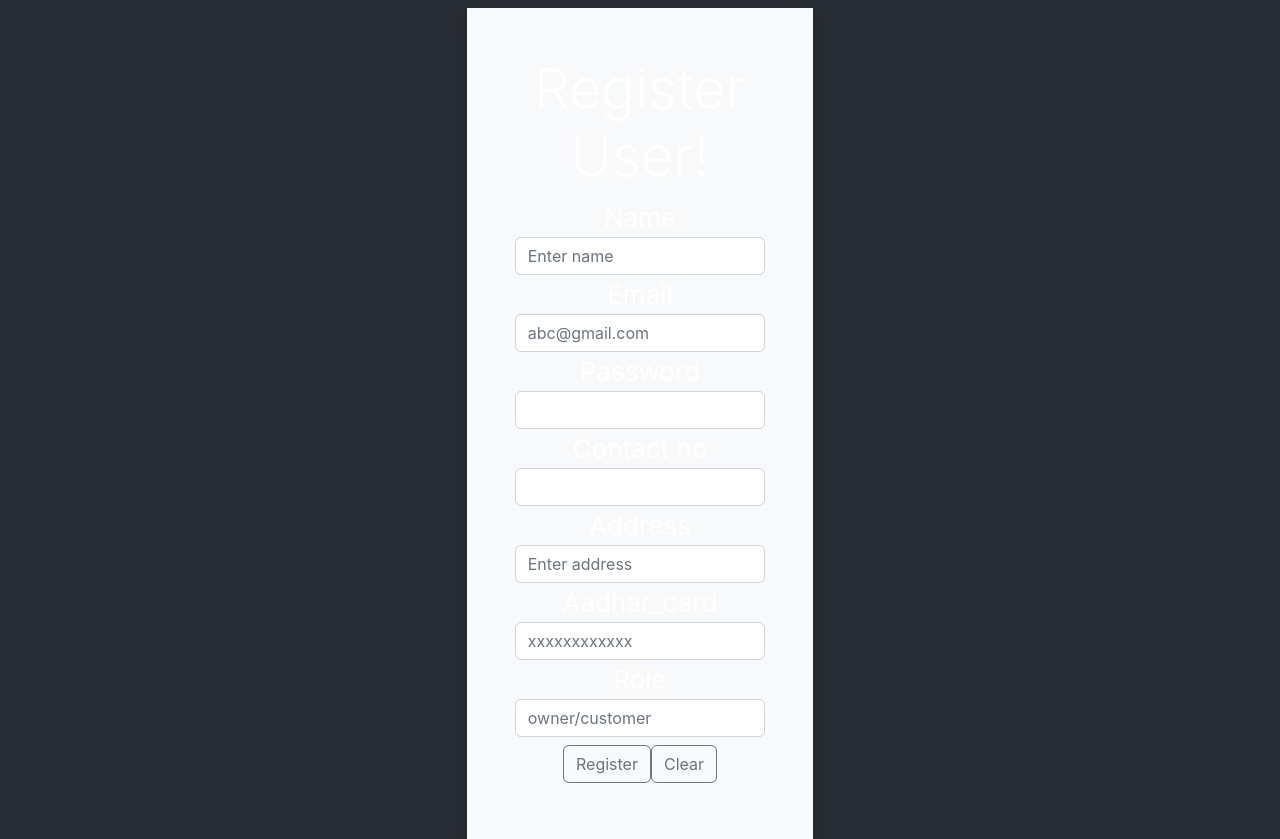
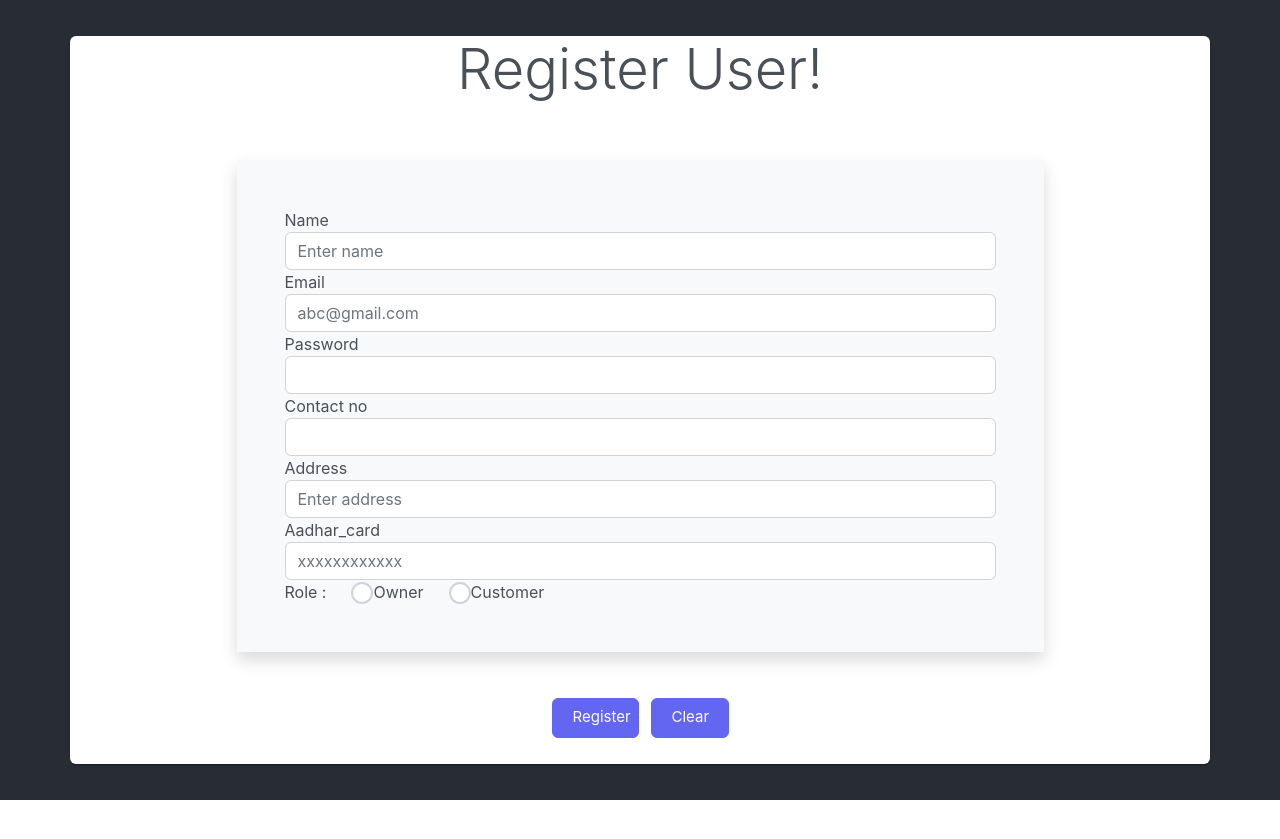
Before and after one commit to OmkarSantoshChavan/cdac-project, a React (Create React App) app in the folder Frontend/travelbuddy/: page /registeruser in a window 1280 px wide. After the commit the page ends 800 px from the top, so only its background shows below. Built offline with nearby package versions, Linux system fonts and the light colour scheme; the HTML template or start-up script is replaced by a standard one.

Commit message:
primer-react-new-ui

```diff
--- a/Frontend/travelbuddy/src/App.js
+++ b/Frontend/travelbuddy/src/App.js
@@ -5,23 +5,27 @@ import 'primereact/resources/primereact.css';
 //import 'primeflex/primeflex.css';
 import LoginPage from './component/Login';
 import Registeruser from './component/Registeruser';
-import { BrowserRouter as Router, Routes, Route, Link } from "react-router-dom";
+import { BrowserRouter as Router, Routes, Route, Link, BrowserRouter } from "react-router-dom";
 import Homepage from './component/Homepage';
+import Customer from './component/Role/Customer';
+import Owner from './component/Role/Owner';
 
 function App() {
   return (
     <div className="App">
-     <header className="App-header">
+      <header className="App-header">
+        <BrowserRouter>
+          <Routes>
+            <Route path="/" element={<Homepage />} />
+            <Route path="/login" element={<LoginPage />} />
+            <Route path="/registeruser" element={<Registeruser />} />
+            <Route path="/customer" element={<Customer />} />
+            <Route path="/owner" element={<Owner />} />
 
-        <Router>
-        <Routes>
-        <Route path="/" element={<Homepage/>} />
-        <Route path="/login" element={<LoginPage />} />
-          <Route path="/Registeruser" element={<Registeruser />} />
+          </Routes>
 
-        </Routes>
 
-      </Router>
+        </BrowserRouter>
 
       </header>
     </div>
--- a/Frontend/travelbuddy/src/component/Homepage.js
+++ b/Frontend/travelbuddy/src/component/Homepage.js
@@ -1,22 +1,93 @@
 import React from "react";
 import { Button } from 'primereact/button';
-import { Link, unstable_HistoryRouter } from "react-router-dom";
-import { useHistory } from 'react-router-dom'
+import { useNavigate } from 'react-router-dom';
+import { Carousel } from 'primereact/carousel';
 
-function Homepage(){
 
-    const handleLogin=()=>{
-        useHistory
+const responsiveOptions = [
+    {
+        breakpoint: '1024px',
+        numVisible: 3,
+        numScroll: 3
+    },
+    {
+        breakpoint: '600px',
+        numVisible: 2,
+        numScroll: 2
+    },
+    {
+        breakpoint: '480px',
+        numVisible: 1,
+        numScroll: 1
+    }
+];
+function Homepage(props) {
+
+    let {list} = props;
+
+    const navigate = useNavigate();
+
+    const handleLogin = () => {
+        navigate(`/login`);
     }
 
-    return <><div>
-        <h1>Welcome to Homepage</h1>
-    </div>
-    <div>
-    {/* <Link to="/login"><Button label="Login" /></Link> */}
-    <Button label="Login" onClick={handleLogin}/>
-    <Button label="Register" />
-    </div>
+    const handleRegister = () => {
+        navigate(`/registeruser`);
+    }
+
+
+    const productTemplate = (product) => { debugger
+        return (
+            <div className="product-item">
+                <div className="product-item-content">
+                    <div className="mb-3">
+                        <img src={`images/product/${product.image}`} onError={(e) => e.target.src='https://www.primefaces.org/wp-content/uploads/2020/05/placeholder.png'} alt={product.name} className="product-image" />
+                    </div>
+                    <div>
+                        <h4 className="mb-1">{product.name}</h4>
+                        <h6 className="mt-0 mb-3">${product.price}</h6>
+                        <span className={`product-badge status-${product.inventoryStatus.toLowerCase()}`}>{product.inventoryStatus}</span>
+                        <div className="car-buttons mt-5">
+                            <Button icon="pi pi-search" className="p-button p-button-rounded mr-2" />
+                            <Button icon="pi pi-star-fill" className="p-button-success p-button-rounded mr-2" />
+                            <Button icon="pi pi-cog" className="p-button-help p-button-rounded" />
+                        </div>
+                    </div>
+                </div>
+            </div>
+        );
+    }
+
+    return <>
+        <div>
+            <h1>Welcome to Homepage</h1>
+        </div>
+        <div>
+            <div className="card">
+                <Carousel value={list} numVisible={3} numScroll={1} responsiveOptions={responsiveOptions} className="custom-carousel" circular
+                    autoplayInterval={3000} itemTemplate={productTemplate} header={<h5>Circular, AutoPlay, 3 Items per Page and Scroll by 1</h5>} />
+            </div>
+            {/* <Link to="/login"><Button label="Login" /></Link> */}
+            <Button label="Login" onClick={handleLogin} />
+            <Button label="Register" onClick={handleRegister} />
+        </div>
     </>
 }
+
+Homepage.defaultProps = {
+        list: [
+            { "id": "1000", "code": "f230fh0g3", "name": "Bamboo Watch", "description": "Product Description", "image": "bamboo-watch.jpg", "price": 65, "category": "Accessories", "quantity": 24, "inventoryStatus": "INSTOCK", "rating": 5 },
+            { "id": "1001", "code": "nvklal433", "name": "Black Watch", "description": "Product Description", "image": "black-watch.jpg", "price": 72, "category": "Accessories", "quantity": 61, "inventoryStatus": "INSTOCK", "rating": 4 },
+            { "id": "1002", "code": "zz21cz3c1", "name": "Blue Band", "description": "Product Description", "image": "blue-band.jpg", "price": 79, "category": "Fitness", "quantity": 2, "inventoryStatus": "LOWSTOCK", "rating": 3 },
+            { "id": "1003", "code": "244wgerg2", "name": "Blue T-Shirt", "description": "Product Description", "image": "blue-t-shirt.jpg", "price": 29, "category": "Clothing", "quantity": 25, "inventoryStatus": "INSTOCK", "rating": 5 },
+            { "id": "1004", "code": "h456wer53", "name": "Bracelet", "description": "Product Description", "image": "bracelet.jpg", "price": 15, "category": "Accessories", "quantity": 73, "inventoryStatus": "INSTOCK", "rating": 4 },
+            { "id": "1005", "code": "av2231fwg", "name": "Brown Purse", "description": "Product Description", "image": "brown-purse.jpg", "price": 120, "category": "Accessories", "quantity": 0, "inventoryStatus": "OUTOFSTOCK", "rating": 4 },
+            { "id": "1006", "code": "bib36pfvm", "name": "Chakra Bracelet", "description": "Product Description", "image": "chakra-bracelet.jpg", "price": 32, "category": "Accessories", "quantity": 5, "inventoryStatus": "LOWSTOCK", "rating": 3 },
+            { "id": "1007", "code": "mbvjkgip5", "name": "Galaxy Earrings", "description": "Product Description", "image": "galaxy-earrings.jpg", "price": 34, "category": "Accessories", "quantity": 23, "inventoryStatus": "INSTOCK", "rating": 5 },
+            { "id": "1008", "code": "vbb124btr", "name": "Game Controller", "description": "Product Description", "image": "game-controller.jpg", "price": 99, "category": "Electronics", "quantity": 2, "inventoryStatus": "LOWSTOCK", "rating": 4 },
+            { "id": "1009", "code": "cm230f032", "name": "Gaming Set", "description": "Product Description", "image": "gaming-set.jpg", "price": 299, "category": "Electronics", "quantity": 63, "inventoryStatus": "INSTOCK", "rating": 3 }
+        ]
+
+};
+
 export default Homepage;
--- a/Frontend/travelbuddy/src/component/Login.js
+++ b/Frontend/travelbuddy/src/component/Login.js
@@ -1,24 +1,23 @@
 import React, { useState } from 'react'
 import axios from 'axios';
-import { Link } from "react-router-dom";
-import Registeruser from './Registeruser';
+import { Card } from 'primereact/card';
 import { useNavigate } from "react-router-dom";
+import { Button } from 'primereact/button';
 
 function LoginPage() {
     const [customer, setCustomer] = useState({
 
         email: '',
-        password:''
+        password: ''
     });
 
     const navigate = useNavigate();
 
 
-
     const onInputChange = e => {
         setCustomer({ ...customer, [e.target.name]: e.target.value })
     }
-    const { email,password } = customer;
+    const { email, password } = customer;
 
 
 
@@ -26,6 +25,7 @@ function LoginPage() {
         e.preventDefault();
         addDataToServer(customer)
     }
+
     const addDataToServer = (data) => {
         axios.post("http://localhost:8080/login", data).then(
             (response) => {
@@ -37,37 +37,47 @@ function LoginPage() {
             }
         );
     }
+
+    const containerStyle = {
+        textAlign: 'justify',
+    }
+
+
+    const footer = (<div className="container text-center">
+        <Button type="submit" className='login-button'>Login</Button>
+
+        <Button type="button" className="register-button" onClick={() => { navigate("/Registeruser"); }}> Register</Button>
+
+
+    </div>)
+
+
+    const header = (<h1 class="display-4 text-center">Login Page</h1>);
+
     return (
-        <div>
+        <Card header={header} footer={footer}>
             <div className="container">
                 <div className="w-75 mx-auto shadow p-5 mt-2 bg-light">
                     <div class="jumbotron">
-                        <h1 class="display-4 text-center">Login Page</h1>
-                        <div>
+                        <div style={containerStyle}>
                             <form onSubmit={e => FormHandle(e)}>
 
-                                <div class="form-group">
-                                    <label for="exampleInputemail">Email</label>
-                                    <input type="text" class="form-control" name="email"  placeholder="Enter Here" value={email} onChange={(e) => onInputChange(e)} />
+                                <div class="form-group" style={{ margin: '10px' }}>
+                                    <label for="exampleInputemail" style={{ margin: '29px' }}>Email</label>
+                                    <input type="text" class="form-control" name="email" placeholder="email Here" value={email} onChange={(e) => onInputChange(e)} />
                                 </div>
 
-                                <div class="form-group">
-                                    <label for="exampleInputPassword1">Password</label>
-                                    <input type="password" class="form-control" name="password"  placeholder="Enter Here" value={password} onChange={(e) => onInputChange(e)} />
+                                <div class="form-group" style={{ margin: '10px' }}>
+                                    <label for="exampleInputPassword1" style={{ margin: '15px' }}>Password</label>
+                                    <input type="password" class="form-control" name="password" placeholder="Enter Here" value={password} onChange={(e) => onInputChange(e)} />
                                 </div>
-                                <div className="container text-center">
-                                    <button type="submit" class="btn btn-outline-secondary my-2 text-center mr-2">Login</button>
 
-                                    <button type="button" className="btn btn-primary" onClick={() => {navigate("/Registeruser");}}> Register</button>
-
-
-                                </div>
                             </form>
                         </div>
                     </div>
                 </div>
             </div>
-        </div>
+        </Card>
     )
 }
 export default LoginPage;
--- a/Frontend/travelbuddy/src/component/Registeruser.js
+++ b/Frontend/travelbuddy/src/component/Registeruser.js
@@ -1,28 +1,42 @@
 import React, { useState } from 'react'
+import { RadioButton } from 'primereact/radiobutton';
 import axios from 'axios';
+import './Style.css';
+import { Card } from 'primereact/card';
+import {Button} from 'primereact/button';
+import { useNavigate } from "react-router-dom";
 
 function Registeruser() {
     const [user, setUser] = useState({
-
         name: '',
         email: '',
-        password:'',
-        contact_no:'',
+        password: '',
+        contact_no: '',
         address: '',
-        aadhar_card:'',
-        role:''
+        aadhar_card: '',
+        role: ''
     });
 
-    const onInputChange = e => {
+    const navigate = useNavigate();
+
+    const [roleName, setRoleName] = useState('');
+
+
+    const handleRadioChange = (e) => {
+        setRoleName(e.value);
+    }
+
+    const onInputChange = (e) => {
         setUser({ ...user, [e.target.name]: e.target.value })
     }
-    const { name, email,password,contact_no, address,aadhar_card,role } = user;
+    const { name, email, password, contact_no, address, aadhar_card, role } = user;
 
     const FormHandle = e => {
         e.preventDefault();
         console.log(JSON.stringify(user))
         addDataToServer(user)
     }
+
     const addDataToServer = (data) => {
         axios.post("http://localhost:8080/registeruser", data).then(
             (response) => {
@@ -34,64 +48,84 @@ function Registeruser() {
             }
         );
     }
+
+
+    const header = (<h1 class="display-4 text-center">Register User!</h1>);
+
+    const footer = (<div className="container text-center">
+        <Button type="submit" className='register-button'>Register</Button>
+
+        <Button type="button" className="clear-button" onClick={() => { navigate("/Registeruser"); }}> Clear</Button>
+
+    </div>)
+
     return (
-        <div>
-            <div className="container">
+
+        <Card className="container" header={header}  footer={footer}>
             <div className="w-75 mx-auto shadow p-5 mt-2 bg-light">
                 <div class="jumbotron">
-                        <h1 class="display-4 text-center">Register User!</h1>
                     <div>
-                            <form onSubmit={e => FormHandle(e)}>
+                        <form onSubmit={e => FormHandle(e)}  style={{textAlign: 'justify'}}>
 
                             <div class="form-group">
                                 <label for="name"> Name</label>
-                                    <input type="text" class="form-control" name="name"  placeholder="Enter name" value={name} onChange={(e) => onInputChange(e)} />
+                                <input type="text" class="form-control" name="name" placeholder="Enter name" value={name} onChange={(e) => onInputChange(e)} />
                             </div>
 
                             <div class="form-group">
                                 <label for="email">Email</label>
-                                    <input type="email" class="form-control" name="email"  placeholder="abc@gmail.com" value={email} onChange={(e) => onInputChange(e)} />
+                                <input type="email" class="form-control" name="email" placeholder="abc@gmail.com" value={email} onChange={(e) => onInputChange(e)} />
                             </div>
 
                             <div class="form-group">
                                 <label for="Password">Password</label>
-                                    <input type="password" class="form-control" name="password"  placeholder=" " value={password} onChange={(e) => onInputChange(e)} />
+                                <input type="password" class="form-control" name="password" placeholder=" " value={password} onChange={(e) => onInputChange(e)} />
                             </div>
 
                             <div class="form-group">
                                 <label for="contact_no">Contact no</label>
-                                    <input type="text" class="form-control" name="contact_no"  placeholder=" " value={contact_no} onChange={(e) => onInputChange(e)} />
+                                <input type="text" class="form-control" name="contact_no" placeholder=" " value={contact_no} onChange={(e) => onInputChange(e)} />
                             </div>
 
                             <div class="form-group">
                                 <label for="address">Address</label>
-                                    <input type="text" class="form-control" name="address"  placeholder="Enter address" value={address} onChange={(e) => onInputChange(e)} />
+                                <input type="text" class="form-control" name="address" placeholder="Enter address" value={address} onChange={(e) => onInputChange(e)} />
                             </div>
 
                             <div class="form-group">
                                 <label for="aadhar_card">Aadhar_card</label>
-                                    <input type="text" class="form-control" name="aadhar_card"  placeholder="xxxxxxxxxxxx" value={aadhar_card} onChange={(e) => onInputChange(e)} />
+                                <input type="text" class="form-control" name="aadhar_card" placeholder="xxxxxxxxxxxx" value={aadhar_card} onChange={(e) => onInputChange(e)} />
                             </div>
 
-                                <div class="form-group">
-                                    <label for="role">Role</label>
-                                    <input type="text" class="form-control" name="role"  placeholder="owner/customer" value={role} onChange={(e) => onInputChange(e)} />
+                            <div class="form-group role-input-box">
+                                <label htmlFor="role">Role :</label>
+                                <div className="field-radiobutton">
+                                    <RadioButton
+                                        inputId="role1"
+                                        name="owner"
+                                        value="Owner"
+                                        onChange={(e) => { handleRadioChange(e) }}
+                                        checked={roleName === 'Owner'}
+                                    />
+                                    <label htmlFor="role1">Owner</label>
+                                </div>
+                                <div className="field-radiobutton">
+                                    <RadioButton
+                                        inputId="role2"
+                                        name="customer"
+                                        value="customer"
+                                        onChange={(e) => { handleRadioChange(e) }}
+                                        checked={roleName === 'Customer'}
+                                    />
+                                    <label htmlFor="role2">Customer</label>
+                                </div>
                             </div>
 
-
-                                <div className="container text-center">
-                                    <button type="submit" class="btn btn-outline-secondary my-2 text-center mr-2">Register</button>
-
-                               <button type="clear" class="btn btn-outline-secondary my-2 text-center mr-2">Clear<a href="/Registeruser.js"></a></button>
-
-
-                                </div>
                         </form>
                     </div>
                 </div>
             </div>
-            </div>
-        </div>
+        </Card>
     )
 }
 export default Registeruser;
--- /dev/null
+++ b/Frontend/travelbuddy/src/component/Role/Customer.js
@@ -0,0 +1,38 @@
+import React from 'react'
+import { Card } from 'primereact/card';
+import { Button } from 'primereact/button';
+import './Style.css';
+
+function Customer(props) {
+
+    let { data } = props;
+
+    const footer = (
+        <span>
+            <Button className='profile-button' label="Edit Profile" />
+            <Button className='profile-button' label="View Property" />
+        </span>
+    );
+
+    let { name, email, contact } = data;
+
+    return (
+        <Card title="Cutomer" subTitle="profile details" footer={footer}>
+            <div className='profile-details'>
+                <div> Name :  {name}</div>
+                <div> Email id : {email}</div>
+                <div> Contact : {contact} </div>
+            </div>
+        </Card>
+    )
+};
+
+Customer.defaultProps = {
+    data: {
+        name: 'abc',
+        email: 'abc@xyz.com',
+        contact: '1234'
+    }
+}
+
+export default Customer;
--- /dev/null
+++ b/Frontend/travelbuddy/src/component/Role/Owner.js
@@ -0,0 +1,41 @@
+import React from 'react'
+import { Card } from 'primereact/card';
+import { Button } from 'primereact/button';
+import './Style.css';
+
+function Customer(props) {
+
+    let { data } = props;
+
+    const footer = (
+        <span>
+            <Button className='profile-button' label="Edit Profile" />
+
+            <Button className='profile-button' label="Edit Property" />
+
+            <Button className='profile-button' label="Add Property" />
+        </span>
+    );
+
+    let { name, email, contact } = data;
+
+    return (
+        <Card title="Owner" subTitle="profile details" footer={footer}>
+            <div className='profile-details'>
+                <div> Name :  {name}</div>
+                <div> Email id : {email}</div>
+                <div> Contact : {contact} </div>
+            </div>
+        </Card>
+    )
+};
+
+Customer.defaultProps = {
+    data: {
+        name: 'abc',
+        email: 'abc@xyz.com',
+        contact: '1234'
+    }
+}
+
+export default Customer;
--- /dev/null
+++ b/Frontend/travelbuddy/src/component/Role/Style.css
@@ -0,0 +1,13 @@
+.profile-details {
+    display: grid;
+    text-align: justify;
+    margin-left: 33px;
+    gap: 10px;
+}
+
+.profile-button{
+    width: 123px;
+    height: 40px;
+    font-size: 12px;
+    margin: 6px;
+}
--- /dev/null
+++ b/Frontend/travelbuddy/src/component/Style.css
@@ -0,0 +1,33 @@
+.role-input-box {
+    display: flex;
+    gap: 25px;
+}
+
+.login-button, .clear-button{
+    width: 78px;
+    height: 40px;
+    font-size: 15px;
+    margin: 6px;
+}
+
+.register-button{
+    width: 87px;
+    height: 40px;
+    font-size: 15px;
+    margin: 6px;
+}
+
+
+
+.carousel-demo .product-item .product-item-content {
+    border: 1px solid var(--surface-d);
+    border-radius: 3px;
+    margin: .3rem;
+    text-align: center;
+    padding: 2rem 0;
+}
+
+.carousel-demo .product-item .product-image {
+    width: 50%;
+    box-shadow: 0 3px 6px rgba(0, 0, 0, 0.16), 0 3px 6px rgba(0, 0, 0, 0.23);
+}
```
Also changed, not shown: 1 other file (tests, documents, lock files or other folders). Lines whose indentation alone changed are shown as unchanged.
